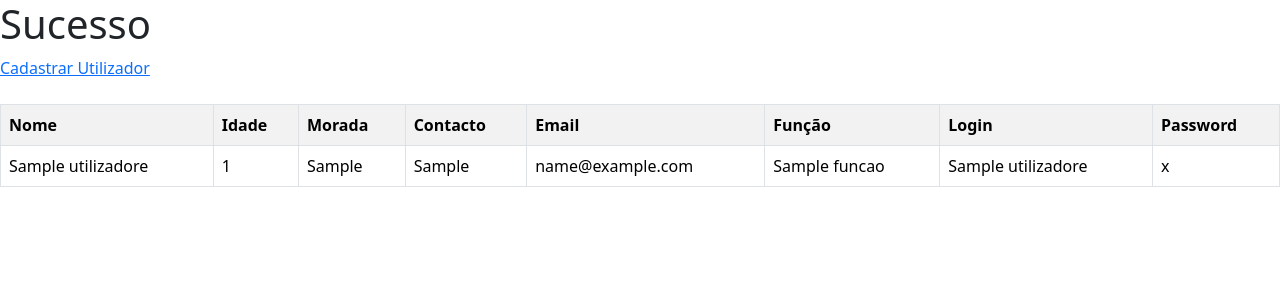
After one commit to AndreAragaoSoftware/Controle-de-Encomendas, a PHP site: page /home_supervisor_planeamento.php in a window 1280 px wide. The commit adds this page. Shown: the top 300 px of the page. Run offline with PHP 8.4, Linux system fonts and the light colour scheme; tables that the repository leaves empty or names only in its code hold one stand-in row (values such as "Sample post"); some libraries are stand-ins or nearby versions.

Commit message:
Tabela listando os utilizadores(home_supervisor_planeamento.php)

```diff
--- /dev/null
+++ b/site/php/home_supervisor_planeamento.php
@@ -0,0 +1,67 @@
+<!DOCTYPE html>
+<html lang="pt-br">
+
+<head>
+    <meta charset="UTF-8">
+    <meta name="viewport" content="width=device-width, initial-scale=1.0">
+    <!--Bootstrap-->
+    <link href="https://cdn.jsdelivr.net/npm/bootstrap@5.3.2/dist/css/bootstrap.min.css" rel="stylesheet"
+        integrity="sha384-T3c6CoIi6uLrA9TneNEoa7RxnatzjcDSCmG1MXxSR1GAsXEV/Dwwykc2MPK8M2HN" crossorigin="anonymous">
+    <script src="https://cdn.jsdelivr.net/npm/bootstrap@5.3.2/dist/js/bootstrap.bundle.min.js"
+        integrity="sha384-C6RzsynM9kWDrMNeT87bh95OGNyZPhcTNXj1NW7RuBCsyN/o0jlpcV8Qyq46cDfL" crossorigin="anonymous">
+    </script>
+    <title>Document</title>
+</head>
+
+<body>
+    <h1>Sucesso</h1>
+    <div><a href="../html/cadastro_utilizador.html">Cadastrar Utilizador</a></div>
+    <br>
+
+    <!--Criando tabela para exibir utilizadores-->
+    <div class="table-resposive">
+        <table class=" table table-striped table-hover table-bordered">
+            <tr>
+                <Th>Nome</Th>
+                <Th>Idade</Th>
+                <Th>Morada</Th>
+                <Th>Contacto</Th>
+                <Th>Email</Th>
+                <Th>Função</Th>
+                <Th>Login</Th>
+                <Th>Password</Th>
+            </tr>
+            <?php
+
+        //Conexão com banco de dados
+            include 'ligaBD.php';
+
+            // Buscando os campos das tabelas utilizadores, funcao e login
+            $query = "SELECT utilizadores.*, funcao.nomeFuncao,              nomeUtilizador,pass FROM utilizadores
+                      JOIN funcao ON utilizadores.idFuncao = funcao.idFuncao
+                      JOIN login ON utilizadores.idLogin = login.idLogin";
+            $sql_query = mostraDados($query) or die("Falha na execução do código SQL");
+
+            // Colocando os dados na tabela
+            while ($rows = mysqli_fetch_assoc($sql_query)) {
+                echo "<tr><td>" . $rows['nome'] . "</td>";
+                echo "<td>" . $rows['idade'] . "</td>";
+                echo "<td>" . $rows['morada'] . "</td>";
+                echo "<td>" . $rows['contacto'] . "</td>";
+                echo "<td>" . $rows['email'] . "</td>";
+                echo "<td>" . $rows['nomeFuncao'] . "</td>";
+                echo "<td>" . $rows['nomeUtilizador'] . "</td>";
+                echo "<td>" . $rows['pass'] . "</td></tr>";
+            }
+
+        ?>
+            <!--Fim da tabela-->
+        </table>
+    </div>
+
+    <!--Bootstrap-->
+    <script src="../node_modules/bootstrap/dist/js/bootstrap.bundle.min.js"></script>
+
+</body>
+
+</html>
--- a/site/php/validaUtilizador.php
+++ b/site/php/validaUtilizador.php
@@ -45,7 +45,7 @@ if(isset($_POST['nomeUtilizador']) || isset($_POST['pass'])){
                 header("Location: ../html/home_supervisor_qualidade.html");
                 break;
             case 5:
-                header("Location: ../html/home_supervisor_planeamento.html");
+                header("Location: home_supervisor_planeamento.php");
                 break;
             default:
                 header("Location: home.php");
```
Also changed, not shown: site/html/home_supervisor_planeamento.html (deleted, +0 -12 lines), site/php/cadastrar_utilizador.php (+7 -3 lines).
